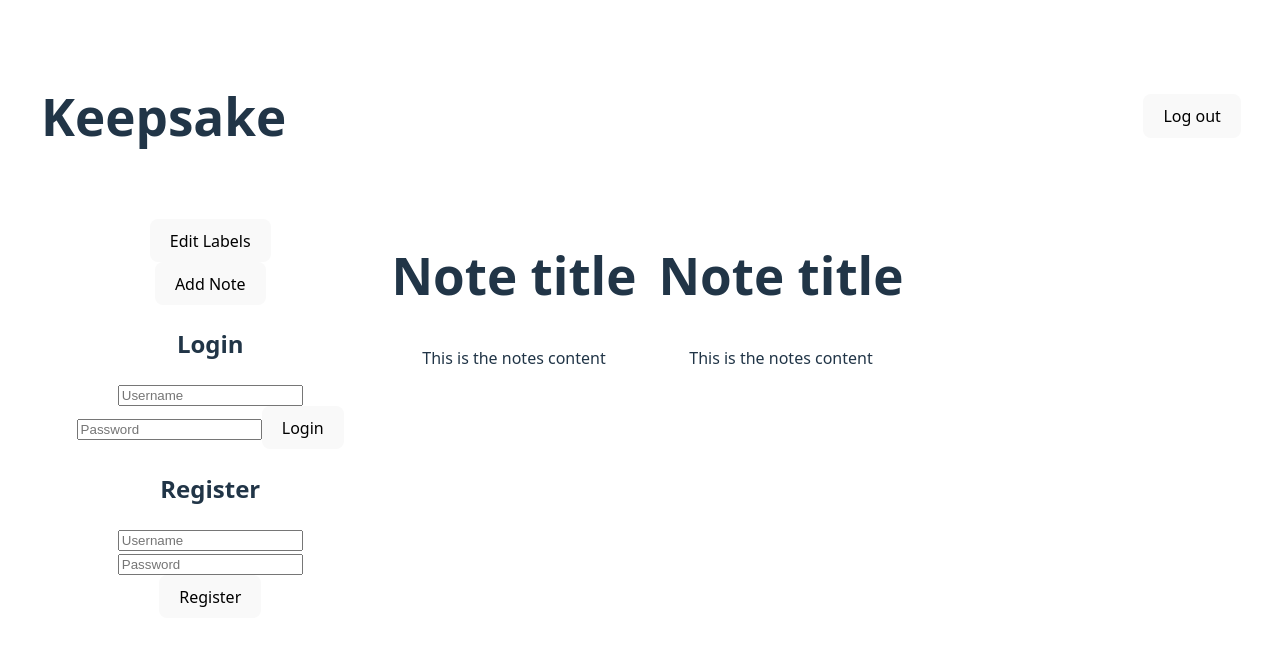
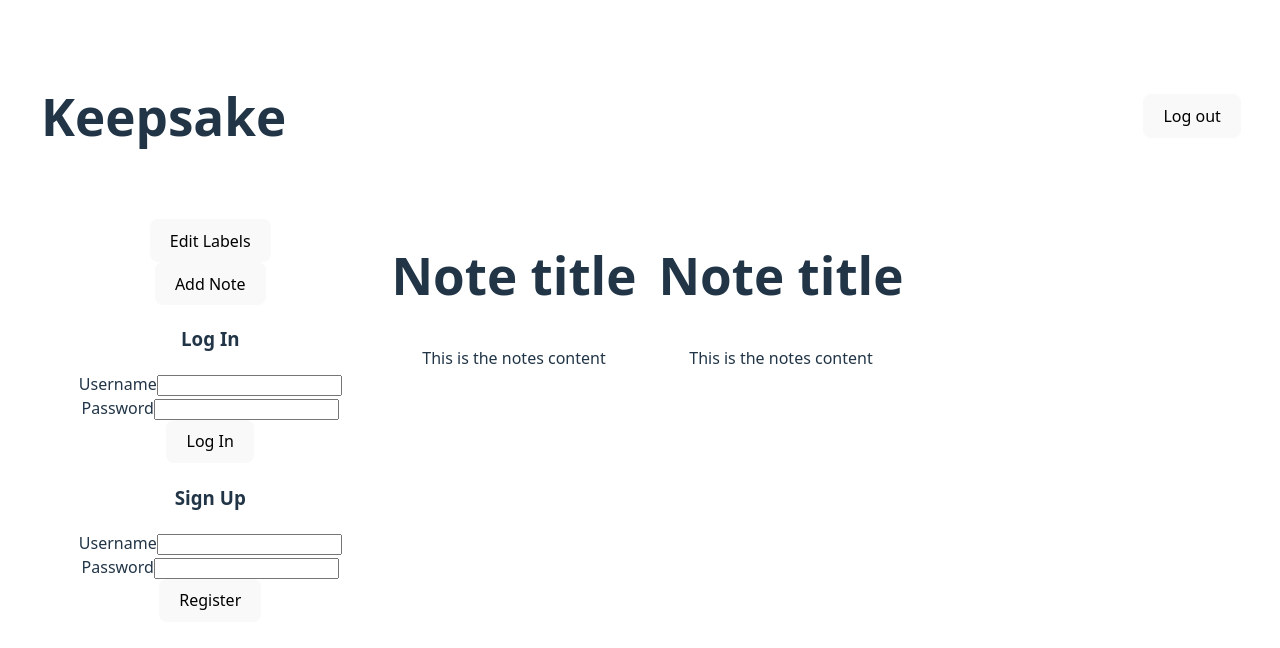
Before and after one commit to anitamegarry/Keepsake-Clone, a React (Vite) app in the folder keepsake-app/: page / in a window 1280 px wide. Shown: the top 648 px of the page. Built offline with nearby package versions, Linux system fonts and the light colour scheme.

Commit message:
added login and register to home page

```diff
--- a/keepsake-app/db.json
+++ b/keepsake-app/db.json
@@ -23,6 +23,12 @@
       "UserID": 1,
       "username": "Example",
       "password": "Example"
+    },
+    {
+      "id": "dc4a",
+      "UserID": 1,
+      "username": "newperson",
+      "password": "password"
     }
   ],
   "notes": [
--- a/keepsake-app/src/components/LogIn.tsx
+++ b/keepsake-app/src/components/LogIn.tsx
@@ -21,18 +21,23 @@ export default function LogIn(){
 
     async function handleSubmit(){
         let users = await getUsers()
+        console.log(users)
+        let match = false;
         users.map((user) => {
-            (username == user.username && password == user.password) ? setValidated(true) : setValidated(false)
+            (username == user.username && password == user.password) ?  match = true : null
         })
+        setValidated(match)
     }
 
     return <div>
         <h3>Log In</h3>
+        {validated ? <p>Logged in</p> : <>
+        <label htmlFor="username">Username</label>
         <input value={username} type="text" name="username" onChange={(e) => {setUsername(e.target.value)}}/>
-        <label htmlFor="username">Username</label>
+        <label htmlFor="password">Password</label>
         <input value={password} type="password" name="password" onChange={(e) => {setPassword(e.target.value)}}/>
-        <label htmlFor="password">Password</label>
         <button onClick={handleSubmit}>Log In</button>
-        {validated ? <p>Logged in</p> : <p></p>}
+        </>
+        }
     </div>
 }
--- a/keepsake-app/src/components/Register.tsx
+++ b/keepsake-app/src/components/Register.tsx
@@ -19,10 +19,10 @@ export default function LogIn(){
 
     return <div>
         <h3>Sign Up</h3>
+        <label htmlFor="username">Username</label>
         <input value={username} type="text" name="username" onChange={(e) => {setUsername(e.target.value)}}/>
-        <label htmlFor="username">Username</label>
+        <label htmlFor="password">Password</label>
         <input value={password} type="password" name="password" onChange={(e) => {setPassword(e.target.value)}}/>
-        <label htmlFor="password">Password</label>
         <button onClick={handleSubmit}>Register</button>
     </div>
 }
--- a/keepsake-app/src/components/Sidebar.tsx
+++ b/keepsake-app/src/components/Sidebar.tsx
@@ -1,5 +1,7 @@
-import React from "react";
 import "./Sidebar.css";
+import LogIn from "./LogIn";
+import Register from "./Register";
+
 
 export default function Sidebar() {
   return (
@@ -7,16 +9,10 @@ export default function Sidebar() {
       <button className="edit-labels-btn">Edit Labels</button>
       <button className="add-notes-btn">Add Note</button>
       <section className="login">
-        <h2>Login</h2>
-        <input type="text" placeholder="Username" />
-        <input type="password" placeholder="Password" />
-        <button>Login</button>
+        <LogIn />
       </section>
       <section className="register">
-        <h2>Register</h2>
-        <input type="text" placeholder="Username" />
-        <input type="password" placeholder="Password" />
-        <button>Register</button>
+        <Register />
       </section>
     </div>
   );
```
